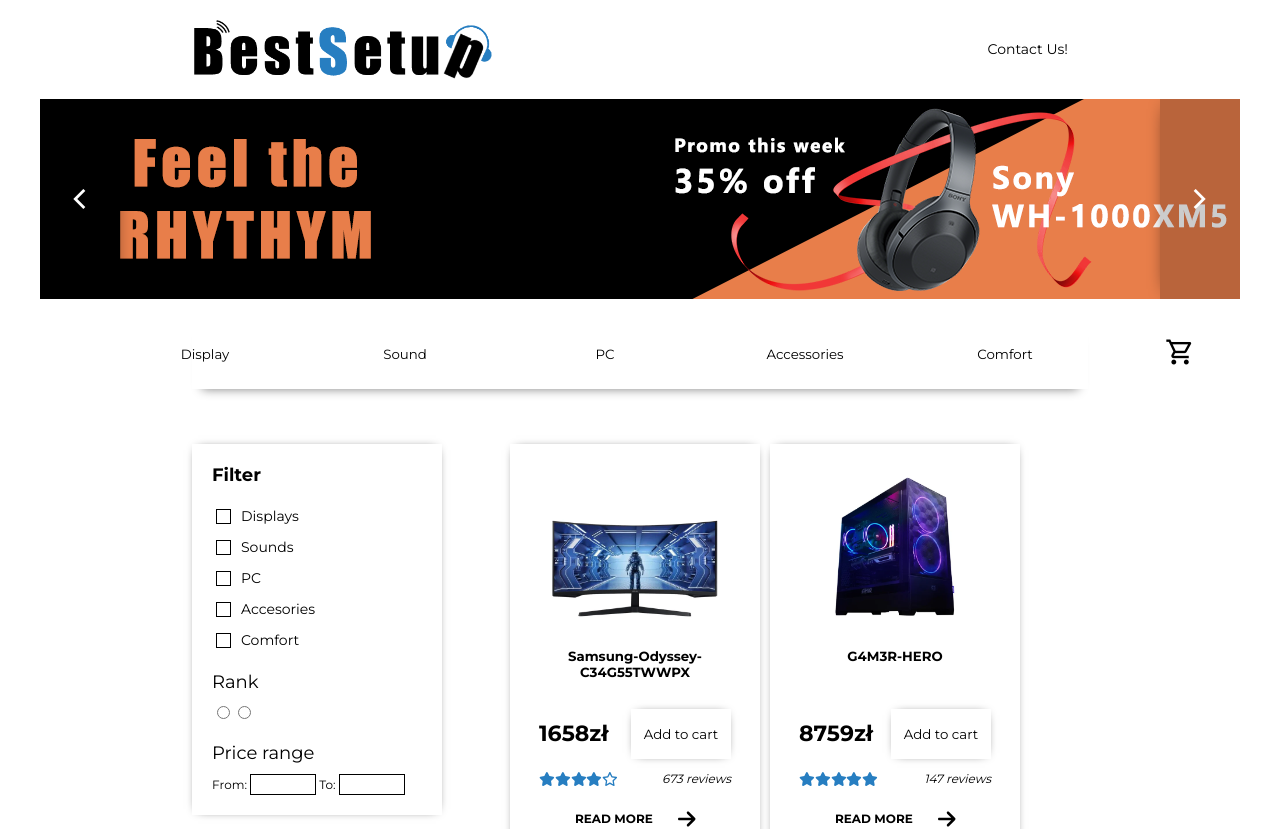
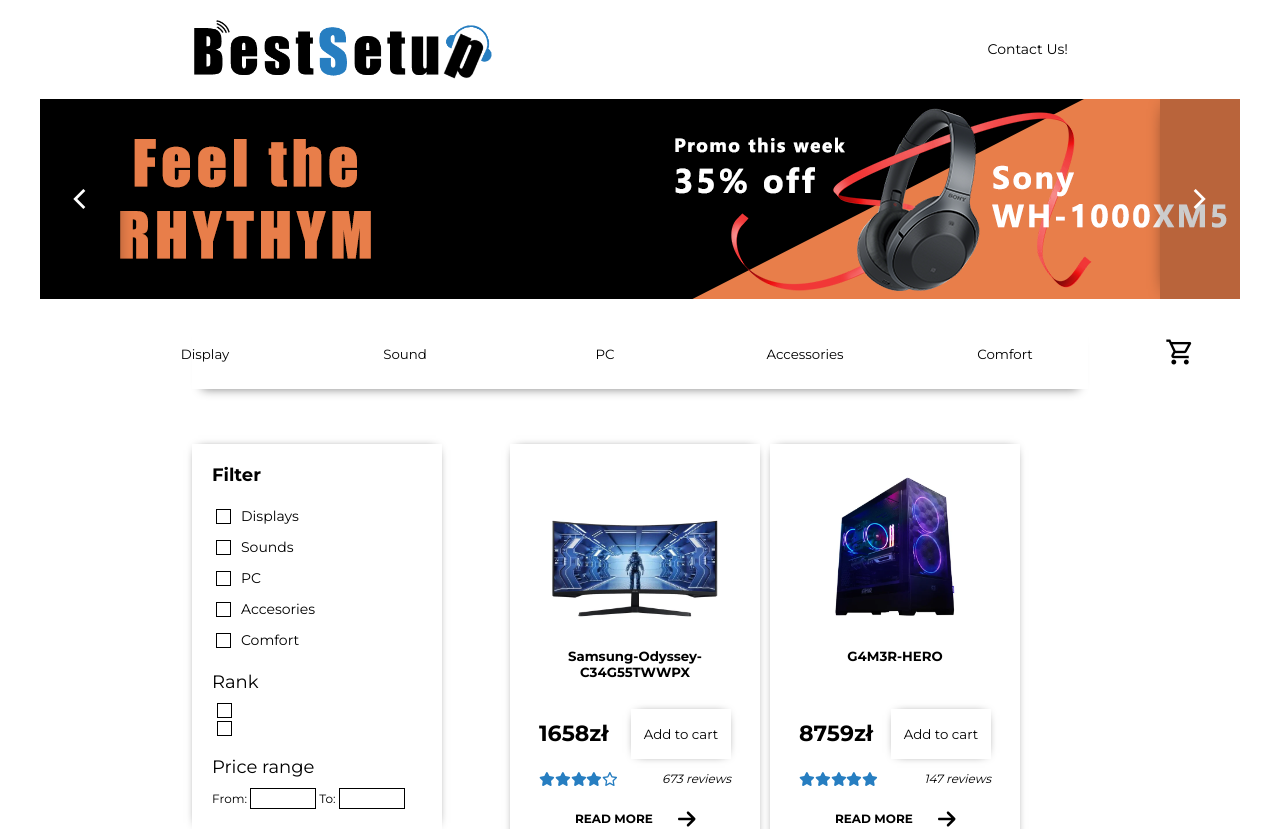
Before and after one commit to rezio3/best-setup-online-shop, a React (Create React App) app: page / in a window 1280 px wide. Shown: the top 829 px of the page. Built offline with nearby package versions, Linux system fonts and the light colour scheme.

Commit message:
add className to radio checkboxes in FilterWindow.jsx component

```diff
--- a/src/components/FilterWindow.jsx
+++ b/src/components/FilterWindow.jsx
@@ -39,9 +39,17 @@
 					</ul>
 					<span className="filter-container__price-range-span">Rank</span>
 					<div className="filter-container__price-range-inputs-container">
-						<input type="radio" name="price"></input>
+						<input
+							type="radio"
+							name="price"
+							className="filter-container__filter-checkbox"
+						></input>
 
-						<input type="radio" name="price"></input>
+						<input
+							type="radio"
+							name="price"
+							className="filter-container__filter-checkbox"
+						></input>
 					</div>
 					<span className="filter-container__price-range-span">
 						Price range
```
